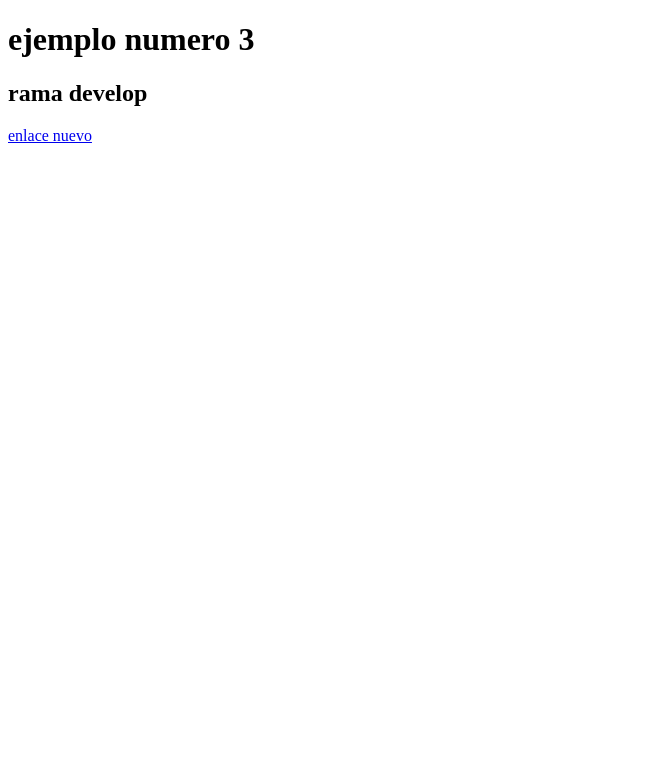
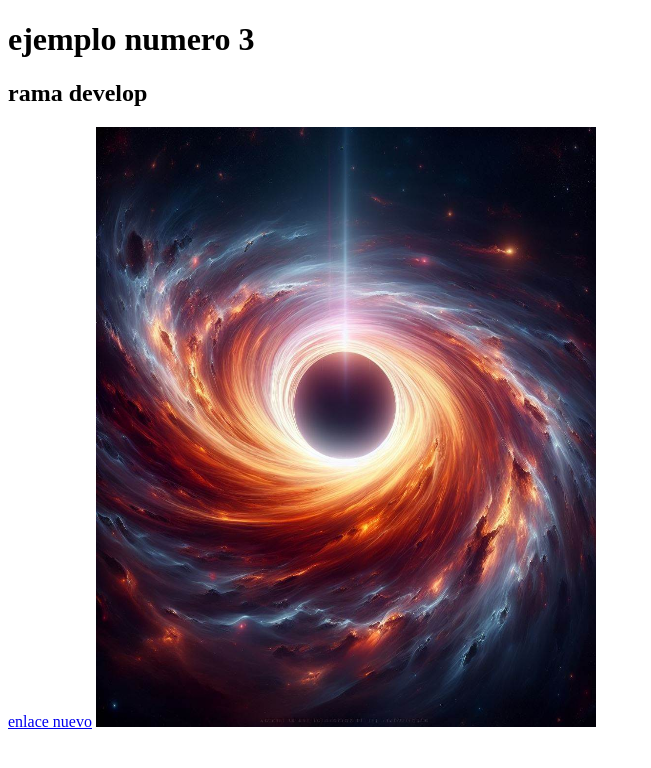
Before and after one commit to AlejoImB/evidencia2, a plain HTML site: page index3.html in a window 1280 px wide. Shown: the whole page, without its empty margins (0-651 px from the left). Drawn offline with Linux system fonts and the light colour scheme.

Commit message:
nueva imagen

```diff
--- a/index3.html
+++ b/index3.html
@@ -9,5 +9,6 @@
     <h1>ejemplo numero 3</h1>
     <h2>rama develop</h2>
     <a href="https:youtube.com" target>enlace nuevo</a>
+    <img src="/img/OIG4.OZgmkS77m.jpg" alt="Dibujo epico" style="width:500px;height:600px;">
 </body>
 </html>
```
Also changed, not shown: img/OIG4.OZgmkS77m.jpg (added).
